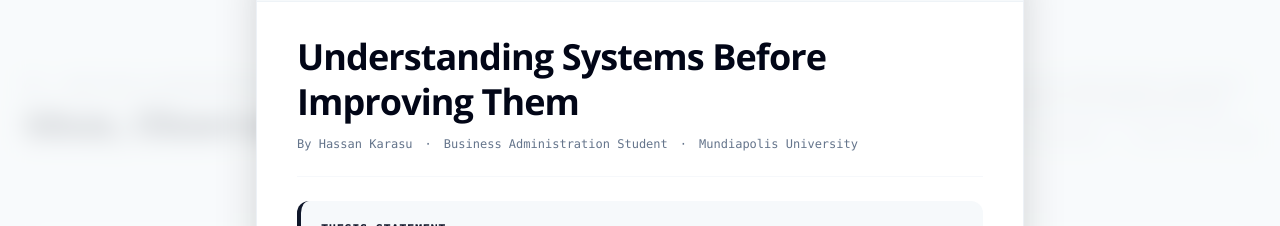
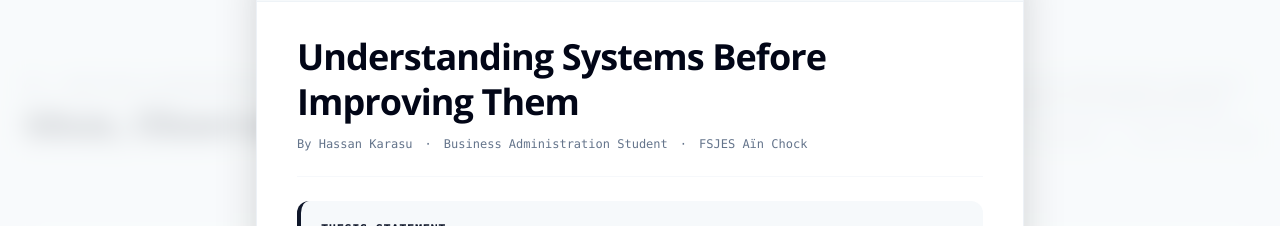
Before and after one commit to dev-760/portfolio, a Next.js app: page / in a window 1280 px wide. Both pictures are taken after a click on the button "READ FULL ESSAY". Shown: the part 6579-6805 px from the top of the page. Built offline with nearby package versions, Linux system fonts and the light colour scheme.

Commit message:
chore(finalize): harmonize academic affiliations to FSJES Ain Chock and clean up residual comments

```diff
--- a/src/components/ExperienceSection.tsx
+++ b/src/components/ExperienceSection.tsx
@@ -5,7 +5,6 @@ import { motion, AnimatePresence } from "framer-motion";
 import { Icon } from "@/components/icons/Icon";
 import { MOTION_EASINGS, MOTION_DURATIONS } from "@/motion/tokens";
 
-// TODO: across [X] shoots
 const deliverables = [
   "Supported pre-production, on-set logistics, and post-production prep for digital ads, branded videos, and influencer campaigns",
   "Contributed to concept development, scriptwriting, and visual planning tailored to each client's brand identity and audience",
@@ -18,7 +17,6 @@ const volunteeringBullets = [
   "Took part in a national volunteer initiative for youth empowerment and community outreach",
   "Helped plan and run workshops, mentorship activities, and awareness campaigns in underserved communities",
   "Worked with local organizations and volunteers to deliver programs on civic responsibility and skill development",
-  // TODO: [reached ~X young people]
   "Supported youth in learning, creative thinking, and career exploration",
 ];
 
--- a/src/components/WritingSection.tsx
+++ b/src/components/WritingSection.tsx
@@ -107,7 +107,7 @@ const noteArticles: ArticleItem[] = [
       "Collaborative diagnostic interviews build trust and guarantee buy-in for future changes.",
     ],
     academicContext:
-      "Coursework Reflection: Operations & Process Management, Mundiapolis University.",
+      "Coursework Reflection: Operations & Process Management, FSJES Aïn Chock.",
     sections: [
       {
         heading: "The Disconnect Between Theory and the Floor",
@@ -765,7 +765,7 @@ export function WritingSection() {
                       <span>·</span>
                       <span>Business Administration Student</span>
                       <span>·</span>
-                      <span>Mundiapolis University</span>
+                      <span>FSJES Aïn Chock</span>
                     </div>
                   </div>
 
--- a/src/data/profile.ts
+++ b/src/data/profile.ts
@@ -215,7 +215,6 @@ export const profile: Profile = {
         location: "Casablanca, Morocco",
         tagline: "Commercial content production for brands and digital influencers.",
         bullets: [
-          /* TODO: across [X] shoots */
           "Supported pre-production, on-set logistics, and post-production prep for digital ads, branded videos, and influencer campaigns",
           "Contributed to concept development, scriptwriting, and visual planning tailored to each client's brand identity and audience",
           "Assisted with camera and lighting setup and coordinated on set with creative directors, technical crew, and clients",
@@ -235,7 +234,6 @@ export const profile: Profile = {
         "Took part in a national volunteer initiative for youth empowerment and community outreach",
         "Helped plan and run workshops, mentorship activities, and awareness campaigns in underserved communities",
         "Worked with local organizations and volunteers to deliver programs on civic responsibility and skill development",
-        /* TODO: [reached ~X young people] */
         "Supported youth in learning, creative thinking, and career exploration",
       ],
       closing: "",
```
